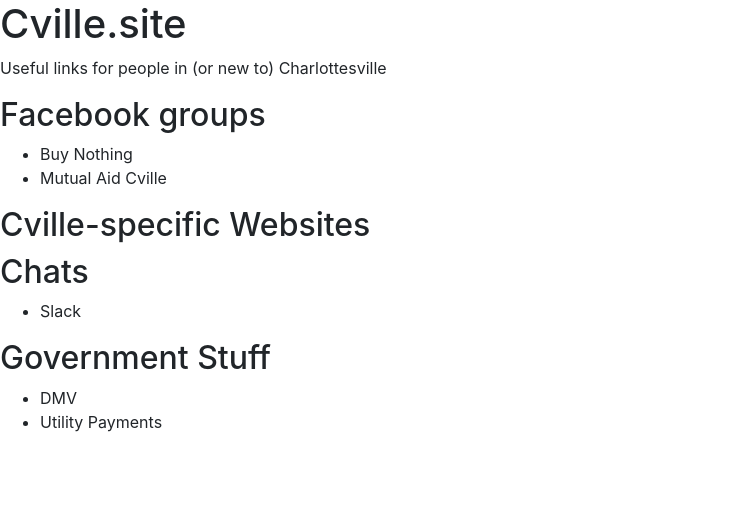
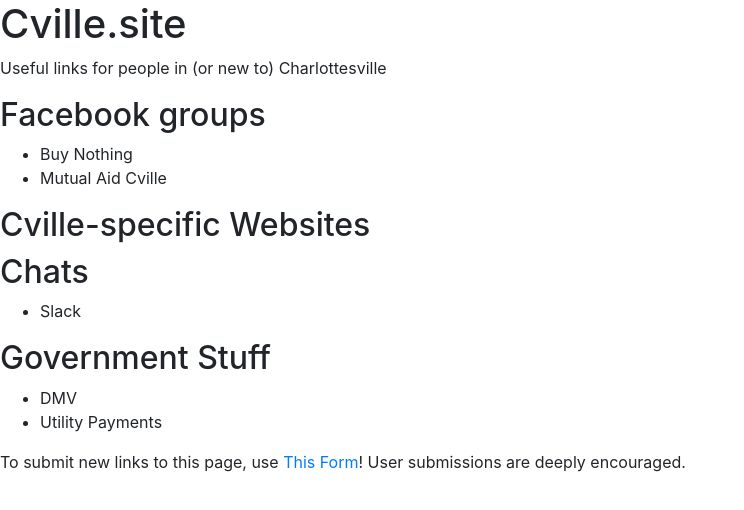
Before and after one commit to cameronblandford/cville, a plain HTML site: page index.html in a window 1280 px wide. Shown: the whole page, without its empty margins (0-744 px from the left). Drawn offline with nearby package versions, Linux system fonts and the light colour scheme.

Commit message:
Update index.html

```diff
--- a/index.html
+++ b/index.html
@@ -20,5 +20,6 @@
     <li>DMV</li>
     <li>Utility Payments</li>
   </ul>
+  <p>To submit new links to this page, use <a href="https://forms.gle/ZC8zz1Xyhfgo9tRn9">This Form</a>! User submissions are deeply encouraged.</p>
 </body>
 </html>
```
